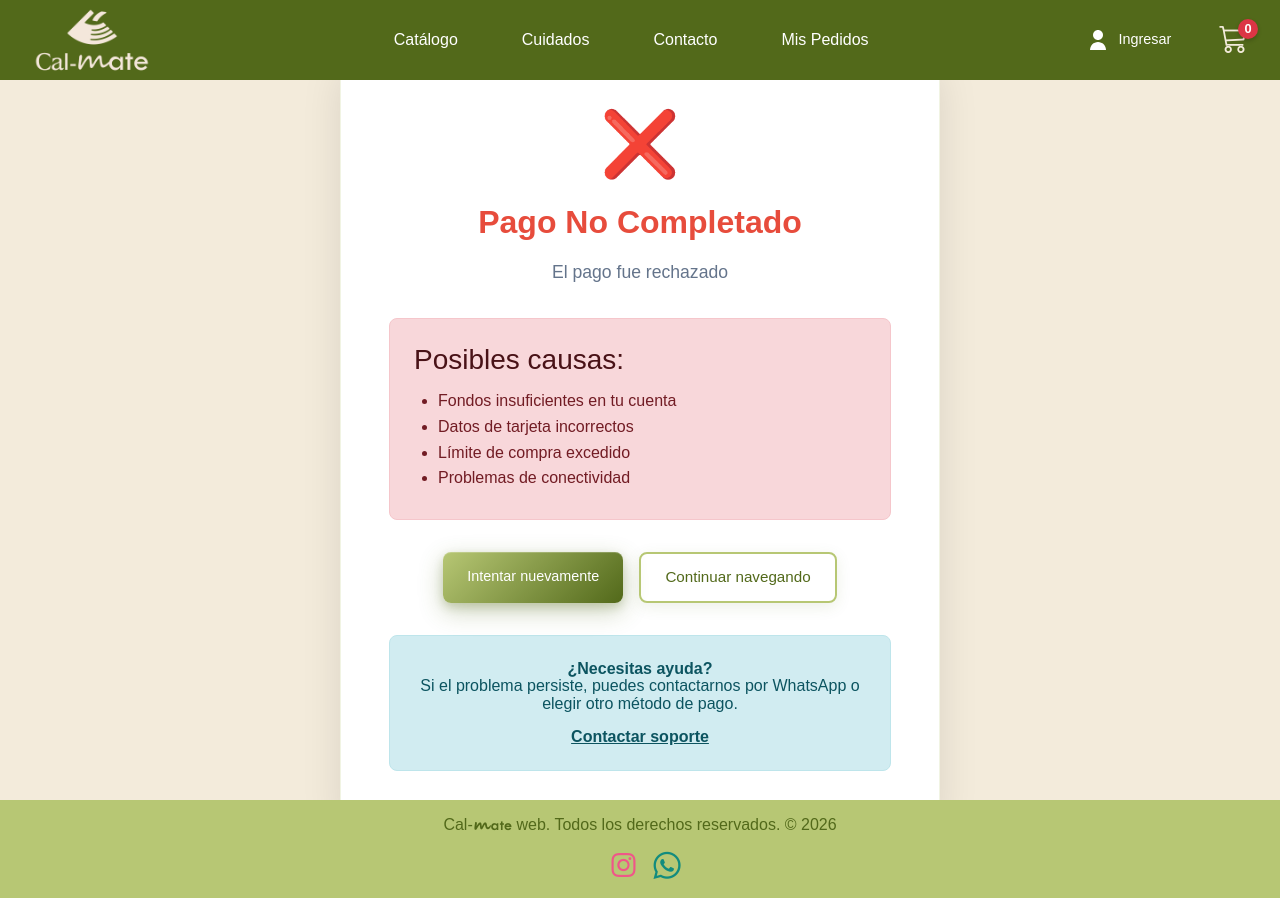
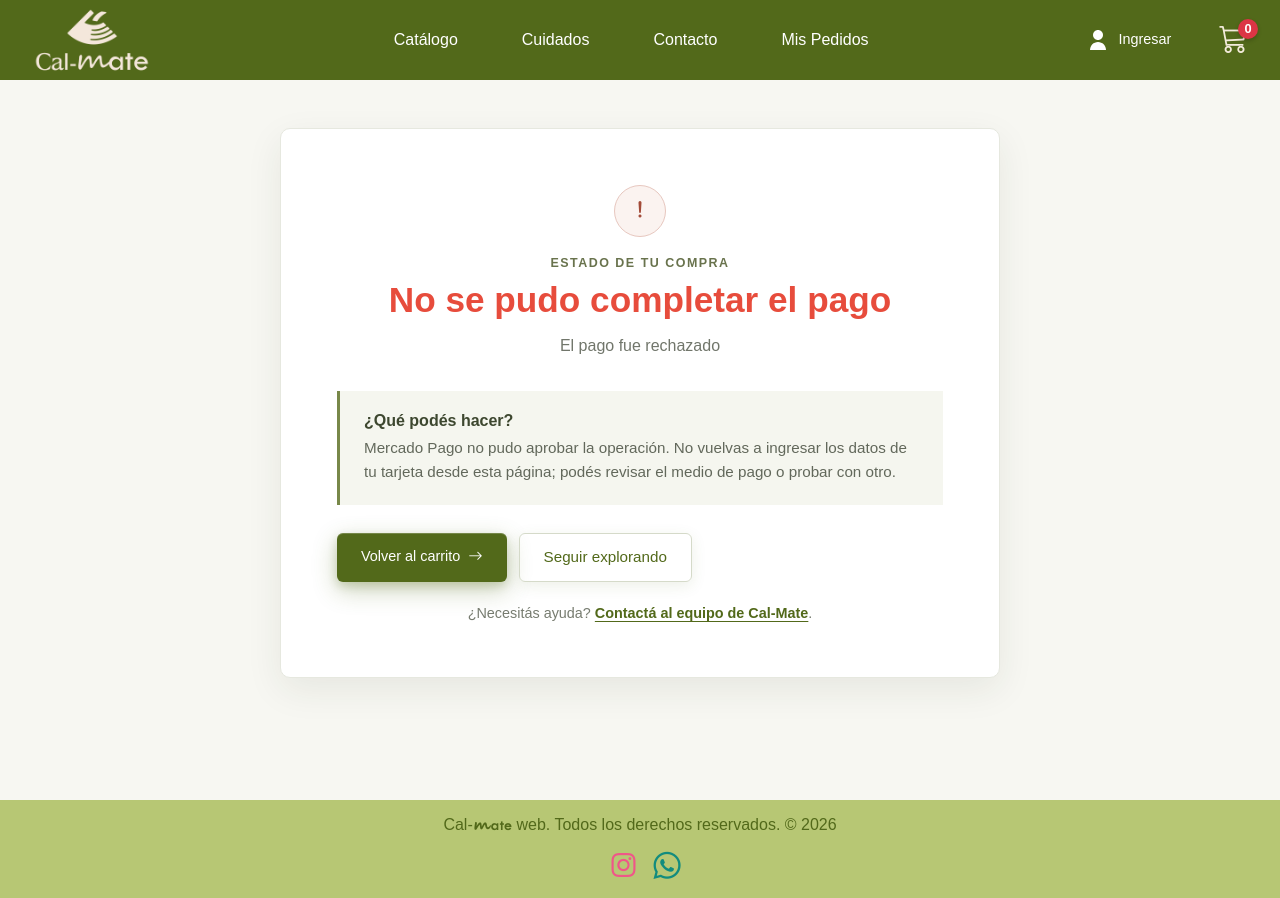
Before and after one commit to Cal-matevibes/Calmate, a React (Create React App) app in the folder frontend/: page /pago/error in a window 1280 px wide. Built offline with nearby package versions, Linux system fonts and the light colour scheme; a small style sheet from the web is missing.

Commit message:
Improving the failure page and the cart for website

```diff
--- a/frontend/src/components/cart/styles/Cart.css
+++ b/frontend/src/components/cart/styles/Cart.css
@@ -762,6 +762,10 @@
     color-scheme: light;
   }
 
+  .cart-summary-section--mobile-hidden {
+    display: none;
+  }
+
   .cart-step-panel {
     padding: 1.25rem;
   }
--- a/frontend/src/pages/Cart.js
+++ b/frontend/src/pages/Cart.js
@@ -270,7 +270,7 @@ function Cart() {
                             )}
                         </main>
 
-                        <aside className="cart-summary-section">
+                        <aside className={`cart-summary-section ${currentStep !== 'cart' ? 'cart-summary-section--mobile-hidden' : ''}`}>
                             <CartSummary
                                 subtotal={total}
                                 envio={envio}
--- a/frontend/src/pages/PaymentFailure.js
+++ b/frontend/src/pages/PaymentFailure.js
@@ -1,6 +1,6 @@
 import React, { useEffect, useState } from 'react';
 import { useSearchParams, Link } from 'react-router-dom';
-import { procesarResultadoPago, verificarEstadoPago } from '../services/pagoService';
+import { procesarResultadoPago } from '../services/pagoService';
 import Header from '../components/layout/Header';
 import Footer from '../components/layout/Footer';
 import './styles/PaymentResult.css';
@@ -12,17 +12,24 @@ function PaymentFailure() {
     const [loading, setLoading] = useState(true);
 
     useEffect(() => {
-        const processPaymentFailure = async () => {
+        const processPaymentFailure = () => {
             try {
-                // Obtener parámetros de MercadoPago
-                const status = searchParams.get('status') || 'rejected';
-                const payment_id = searchParams.get('payment_id');
-                const external_reference = searchParams.get('external_reference');
-                const payment_type = searchParams.get('payment_type');
-                const merchant_order_id = searchParams.get('merchant_order_id');
+                const getParam = (...names) => {
+                    for (const name of names) {
+                        const value = searchParams.get(name);
+                        if (value && value.toLowerCase() !== 'null' && value.toLowerCase() !== 'undefined') {
+                            return value;
+                        }
+                    }
+                    return null;
+                };
 
+                const status = getParam('status', 'collection_status') || 'rejected';
+                const payment_id = getParam('payment_id', 'collection_id');
+                const external_reference = getParam('external_reference');
+                const payment_type = getParam('payment_type');
+                const merchant_order_id = getParam('merchant_order_id');
 
-                // Procesar resultado localmente
                 const resultado = procesarResultadoPago({
                     status,
                     payment_id,
@@ -32,18 +39,6 @@ function PaymentFailure() {
                 });
 
                 setPaymentResult(resultado);
-
-                // Verificar estado en backend si tenemos referencia externa
-                if (external_reference) {
-                    try {
-                        const backendVerification = await verificarEstadoPago(external_reference, payment_id);
-                        if (backendVerification) {
-                        }
-                    } catch (error) {
-                        // No es crítico, continuamos con el resultado local
-                    }
-                }
-
             } catch (error) {
                 setPaymentResult({
                     estado: 'error',
@@ -71,68 +66,66 @@ function PaymentFailure() {
         );
     }
 
-    const { mensaje, detalles } = paymentResult;
+    const { estado, mensaje, detalles } = paymentResult;
+    const detalleMensaje = estado === 'rechazado'
+        ? 'Mercado Pago no pudo aprobar la operación. No vuelvas a ingresar los datos de tu tarjeta desde esta página; podés revisar el medio de pago o probar con otro.'
+        : estado === 'cancelado'
+            ? 'El proceso de pago se canceló antes de confirmarse. Si querés, podés volver al carrito y elegir otro medio.'
+            : 'No recibimos una confirmación del pago. Revisá el estado en Mercado Pago antes de volver a intentarlo.';
+    const paymentId = detalles?.paymentId;
+    const externalReference = detalles?.externalReference;
 
     return (
-        <div className="payment-result-page">
+        <div className="payment-result-page payment-failure-page">
             <Header />
-            <div className="payment-result-container">
-                <div className="payment-result failure">
-                    <div className="result-icon">❌</div>
+            <main className="payment-result-container payment-failure-container">
+                <article className="payment-result failure payment-failure-card">
+                    <header className="payment-failure-heading">
+                        <div className="payment-failure-icon" aria-hidden="true">
+                            <i className="bi bi-exclamation-lg"></i>
+                        </div>
+                        <p className="payment-failure-eyebrow">Estado de tu compra</p>
+                        <h1 className="result-title">No se pudo completar el pago</h1>
+                        <p className="result-message">{mensaje}</p>
+                    </header>
 
-                    <h1 className="result-title">Pago No Completado</h1>
+                    <section className="payment-failure-next-step">
+                        <h2>¿Qué podés hacer?</h2>
+                        <p>{detalleMensaje}</p>
+                    </section>
 
-                    <p className="result-message">{mensaje}</p>
-
-                    <div className="failure-reasons">
-                        <h3>Posibles causas:</h3>
-                        <ul>
-                            <li>Fondos insuficientes en tu cuenta</li>
-                            <li>Datos de tarjeta incorrectos</li>
-                            <li>Límite de compra excedido</li>
-                            <li>Problemas de conectividad</li>
-                        </ul>
-                    </div>
-
-                    {detalles && detalles.payment_id && (
-                        <div className="payment-details">
-                            <h3>Información del Intento</h3>
-                            <div className="details-grid">
-                                <div className="detail-item">
-                                    <span className="label">ID de Transacción:</span>
-                                    <span className="value">{detalles.payment_id}</span>
+                    {(paymentId || externalReference) && (
+                        <dl className="payment-failure-reference">
+                            {paymentId && (
+                                <div>
+                                    <dt>Número de operación</dt>
+                                    <dd>{paymentId}</dd>
                                 </div>
-                                {detalles.external_reference && (
-                                    <div className="detail-item">
-                                        <span className="label">Referencia:</span>
-                                        <span className="value">{detalles.external_reference}</span>
-                                    </div>
-                                )}
-                            </div>
-                        </div>
+                            )}
+                            {externalReference && (
+                                <div>
+                                    <dt>Referencia del pedido</dt>
+                                    <dd>{externalReference}</dd>
+                                </div>
+                            )}
+                        </dl>
                     )}
 
-                    <div className="result-actions">
+                    <div className="payment-failure-actions">
                         <Link to="/cart" className="btn btn-primary">
-                            Intentar nuevamente
+                            Volver al carrito
+                            <i className="bi bi-arrow-right" aria-hidden="true"></i>
                         </Link>
                         <Link to="/" className="btn btn-secondary">
-                            Continuar navegando
+                            Seguir explorando
                         </Link>
                     </div>
 
-                    <div className="help-info">
-                        <p>
-                            <strong>¿Necesitas ayuda?</strong><br/>
-                            Si el problema persiste, puedes contactarnos por WhatsApp
-                            o elegir otro método de pago.
-                        </p>
-                        <Link to="/contact" className="help-link">
-                            Contactar soporte
-                        </Link>
-                    </div>
-                </div>
-            </div>
+                    <p className="payment-failure-support">
+                        ¿Necesitás ayuda? <Link to="/contact">Contactá al equipo de Cal-Mate</Link>.
+                    </p>
+                </article>
+            </main>
             <Footer />
         </div>
     );
--- a/frontend/src/pages/styles/PaymentResult.css
+++ b/frontend/src/pages/styles/PaymentResult.css
@@ -369,3 +369,182 @@
         font-size: 0.8rem;
     }
 }
+
+/* Cal-Mate payment failure page */
+.payment-failure-page {
+    background: #f7f7f2;
+}
+
+.payment-failure-container {
+    align-items: flex-start;
+    padding: 3rem 1.5rem 4rem;
+}
+
+.payment-failure-card {
+    max-width: 720px;
+    padding: 3.5rem;
+    border: 1px solid #e6e8df;
+    border-radius: 10px;
+    box-shadow: 0 12px 36px rgba(44, 54, 29, 0.08);
+    text-align: left;
+}
+
+.payment-failure-heading {
+    text-align: center;
+}
+
+.payment-failure-icon {
+    display: inline-flex;
+    width: 52px;
+    height: 52px;
+    align-items: center;
+    justify-content: center;
+    margin-bottom: 1.25rem;
+    border: 1px solid #e7c7bf;
+    border-radius: 50%;
+    background: #fbf3f0;
+    color: #a34b38;
+    font-size: 1.5rem;
+}
+
+.payment-failure-eyebrow {
+    margin: 0 0 0.5rem;
+    color: #69734d;
+    font-size: 0.78rem;
+    font-weight: 700;
+    letter-spacing: 0.12em;
+    text-transform: uppercase;
+}
+
+.payment-failure-page .result-title {
+    margin-bottom: 0.75rem;
+    color: #343c2a;
+    font-size: clamp(1.7rem, 4vw, 2.2rem);
+    line-height: 1.2;
+}
+
+.payment-failure-page .result-message {
+    margin: 0;
+    color: #71766b;
+    font-size: 1rem;
+}
+
+.payment-failure-next-step {
+    margin-top: 2rem;
+    padding: 1.25rem 1.5rem;
+    border-left: 3px solid #788849;
+    background: #f5f6ef;
+}
+
+.payment-failure-next-step h2 {
+    margin: 0 0 0.4rem;
+    color: #3d472f;
+    font-size: 1rem;
+    font-weight: 700;
+}
+
+.payment-failure-next-step p {
+    margin: 0;
+    color: #62685b;
+    font-size: 0.95rem;
+    line-height: 1.6;
+}
+
+.payment-failure-reference {
+    display: grid;
+    gap: 0.75rem;
+    margin: 1.5rem 0 0;
+    padding: 1.25rem 1.5rem;
+    border: 1px solid #e8e9e3;
+    border-radius: 6px;
+    background: #fff;
+}
+
+.payment-failure-reference div {
+    display: flex;
+    justify-content: space-between;
+    gap: 1rem;
+}
+
+.payment-failure-reference dt {
+    color: #777c70;
+    font-size: 0.85rem;
+}
+
+.payment-failure-reference dd {
+    max-width: 65%;
+    margin: 0;
+    overflow-wrap: anywhere;
+    color: #42483a;
+    font-family: monospace;
+    font-size: 0.85rem;
+    text-align: right;
+}
+
+.payment-failure-actions {
+    display: flex;
+    gap: 0.75rem;
+    margin-top: 1.75rem;
+}
+
+.payment-failure-page .payment-failure-actions .btn {
+    min-height: 48px;
+    gap: 0.5rem;
+    border-radius: 6px;
+}
+
+.payment-failure-page .payment-failure-actions .btn-primary {
+    background: #52691a;
+}
+
+.payment-failure-page .payment-failure-actions .btn-primary:hover {
+    background: #435615;
+}
+
+.payment-failure-page .payment-failure-actions .btn-secondary {
+    border: 1px solid #d5dac9;
+    color: #52691a;
+}
+
+.payment-failure-page .payment-failure-actions .btn-secondary:hover {
+    background: #f5f6ef;
+    color: #435615;
+}
+
+.payment-failure-support {
+    margin: 1.5rem 0 0;
+    color: #777c70;
+    font-size: 0.9rem;
+    text-align: center;
+}
+
+.payment-failure-support a {
+    color: #52691a;
+    font-weight: 600;
+    text-decoration: underline;
+    text-underline-offset: 3px;
+}
+
+@media (max-width: 768px) {
+    .payment-failure-container {
+        padding: 2rem 1rem 3rem;
+    }
+
+    .payment-failure-card {
+        padding: 2rem 1.5rem;
+    }
+
+    .payment-failure-actions {
+        flex-direction: column;
+    }
+
+    .payment-failure-reference div {
+        flex-direction: column;
+        gap: 0.25rem;
+    }
+
+    .payment-failure-reference dd {
+        max-width: 100%;
+        text-align: left;
+    }
+}
```
Also changed, not shown: frontend/src/data/catalogo-bombillas.json (deleted, +0 -33 lines), frontend/src/data/catalogo-combos.json (deleted, +0 -47 lines), frontend/src/data/catalogo-mates.json (deleted, +0 -51 lines), frontend/src/data/instagram.json (deleted, +0 -18 lines), frontend/src/data/tiendas.json (deleted, +0 -21 lines).
